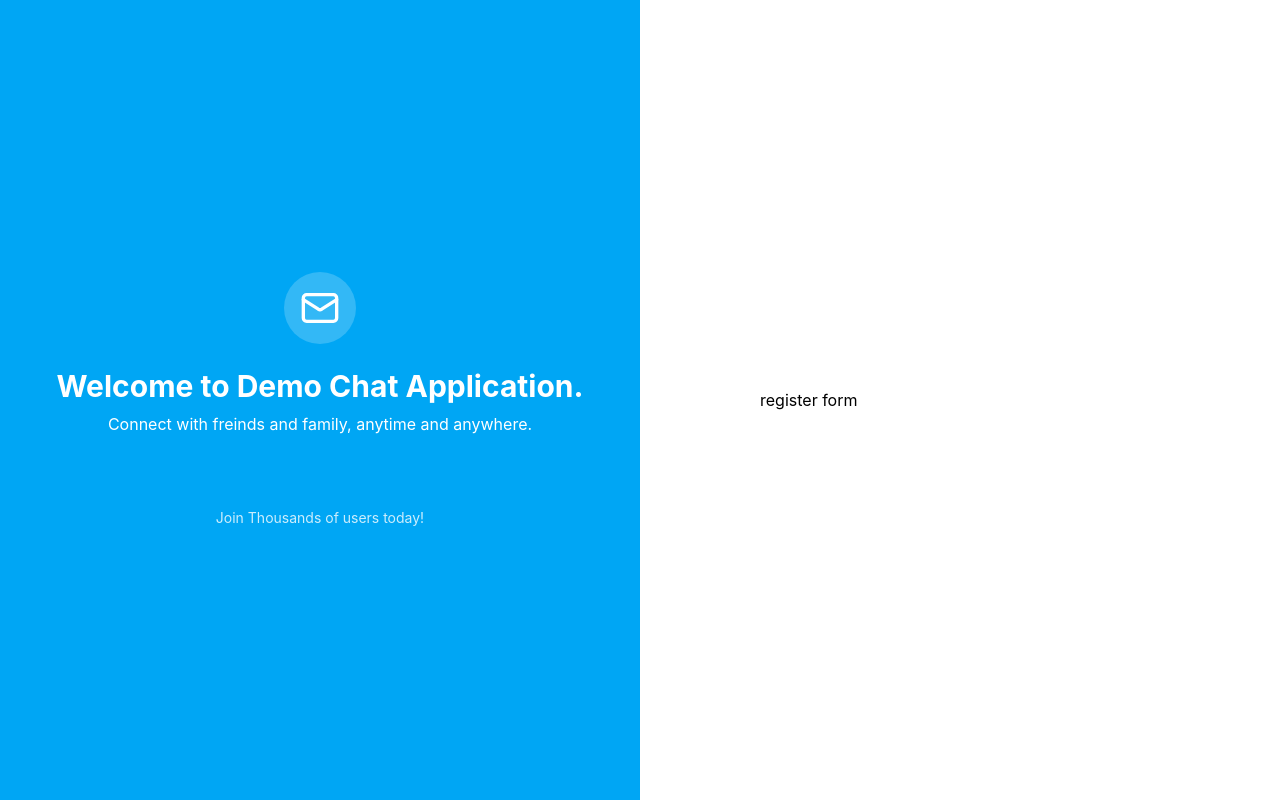
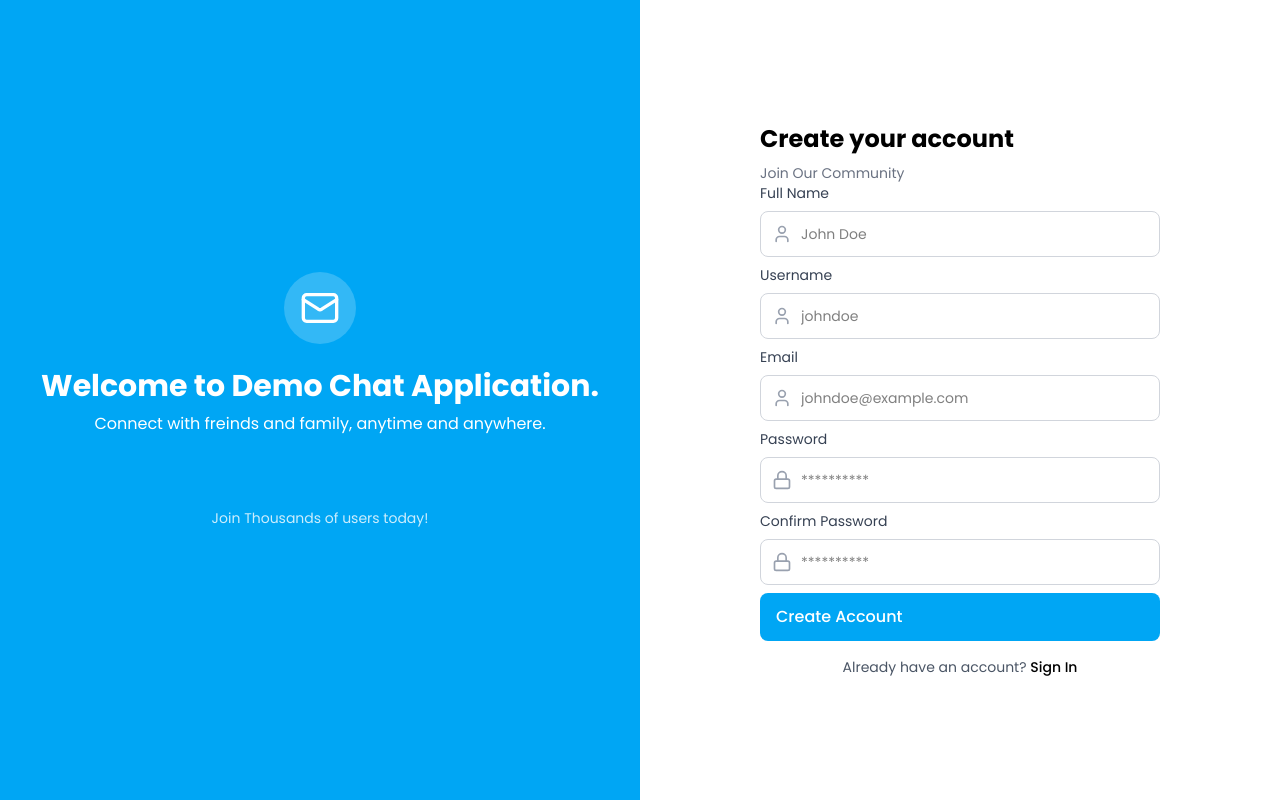
Before and after one commit to kartikvermajs/realtime-chat-application, a React (Vite) app in the folder frontend/: page /auth in a window 1280 px wide. Built offline with nearby package versions, Linux system fonts and the light colour scheme; no server answers.

Commit message:
Account creation logic successful!!

```diff
--- a/frontend/index.html
+++ b/frontend/index.html
@@ -5,6 +5,9 @@
     <link rel="icon" type="image/svg+xml" href="/favicon.svg" />
     <meta name="viewport" content="width=device-width, initial-scale=1.0" />
     <title>Chat App</title>
+    <link rel="preconnect" href="https://fonts.googleapis.com" />
+    <link rel="preconnect" href="https://fonts.gstatic.com" crossorigin />
+    <link href="https://fonts.googleapis.com/css2?family=Poppins:wght@400;500;600;700&display=swap" rel="stylesheet" />
   </head>
   <body>
     <div id="root"></div>
--- a/frontend/src/index.css
+++ b/frontend/src/index.css
@@ -1 +1,5 @@
-@import 'tailwindcss'
+@import 'tailwindcss';
+
+body {
+  font-family: 'Poppins', sans-serif;
+}
--- a/frontend/src/pages/Auth/Auth.tsx
+++ b/frontend/src/pages/Auth/Auth.tsx
@@ -29,11 +29,11 @@ const Auth: React.FC = () => {
         <div className="w-full md:w-6/12 flex p-8 justify-center items-center">
           {isLogin ? (
             <div className="w-full md:w-100">
-              <LoginForm onSwitch={() => setIsLogin(true)} />
+              <LoginForm onSwitch={() => setIsLogin(false)} />
             </div>
           ) : (
             <div className="w-full md:w-100">
-              <RegisterForm onSwitch={() => setIsLogin(false)} />
+              <RegisterForm onSwitch={() => setIsLogin(true)} />
             </div>
           )}
         </div>
--- a/frontend/src/pages/Auth/paritals/RegisterForm.tsx
+++ b/frontend/src/pages/Auth/paritals/RegisterForm.tsx
@@ -1,9 +1,184 @@
+import { z } from "zod";
+import { useForm } from "react-hook-form";
+import { zodResolver } from "@hookform/resolvers/zod";
+import { useMutation } from "@tanstack/react-query";
+import { authService } from "../../../services/authService";
+import { Loader2, Lock, User } from "lucide-react";
+import { toast } from "sonner";
+import { AxiosError } from "axios";
+
 interface RegisterFormProps {
   onSwitch: () => void;
 }
 
+const registerSchema = z
+  .object({
+    fullName: z.string().trim().min(2, { message: "Full name is too short" }),
+    username: z
+      .string()
+      .regex(/^[a-z0-0_]+$/)
+      .min(2, { message: "Username is too short" })
+      .max(12, { message: "Username is too long" })
+      .transform((val) => val.toLocaleLowerCase()),
+
+    email: z.email({ message: "Invalid email address" }),
+    password: z
+      .string()
+      .min(5, { message: "Password must be at least 6 characters long" }),
+
+    confirmPassword: z.string(),
+  })
+  .refine((data) => data.password === data.confirmPassword, {
+    message: "Password do not match",
+    path: ["cofirmPassword"],
+  });
+
+type RegisterFormData = z.infer<typeof registerSchema>;
+
 const RegisterForm: React.FC<RegisterFormProps> = ({ onSwitch }) => {
-  return <>register form</>;
+  const {
+    register,
+    handleSubmit,
+    formState: { errors },
+  } = useForm({
+    resolver: zodResolver(registerSchema),
+  });
+
+  const mutation = useMutation({
+    mutationFn: authService.register,
+    onSuccess: () => {
+      (onSwitch(), toast.success("Account Created! You can now signin!"));
+    },
+    onError: (error: AxiosError<{ message: string }>) => {
+      const msg = error.response?.data?.message || "Registration failed";
+      toast.error(msg);
+    },
+  });
+
+  const onSubmit = (data: RegisterFormData) => mutation.mutate(data);
+
+  return (
+    <>
+      <h2 className="text-2xl font-bold text-dark mb-2">Create your account</h2>
+      <p className="text-gray-500 text-sm sm-8">Join Our Community</p>
+
+      <form onSubmit={handleSubmit(onSubmit)}>
+        <div>
+          <label
+            htmlFor="fullName"
+            className="block text-gray-700 mb-2 text-sm"
+          >
+            Full Name
+          </label>
+          <div className="relative mb-2">
+            <User className="absolute inset-y-0 left-3 size-5 text-gray-400 top-1/2 -translate-y-1/2" />
+            <input
+              {...register("fullName")}
+              className="text-sm w-full pl-10 pr-3 py-3 border border-gray-300 rounded-lg focus:outline-none focus:ring-2 focus:ring-primary"
+              placeholder="John Doe"
+            />
+          </div>
+          {errors.fullName && (
+            <p className="text-red-500 text-sm">{errors.fullName.message}</p>
+          )}
+        </div>
+
+        <div>
+          <label
+            htmlFor="username"
+            className="block text-gray-700 mb-2 text-sm"
+          >
+            Username
+          </label>
+          <div className="relative mb-2">
+            <User className="absolute inset-y-0 left-3 size-5 text-gray-400 top-1/2 -translate-y-1/2" />
+            <input
+              {...register("username")}
+              className="text-sm w-full pl-10 pr-3 py-3 border border-gray-300 rounded-lg focus:outline-none focus:ring-2 focus:ring-primary"
+              placeholder="johndoe"
+            />
+          </div>
+          {errors.username && (
+            <p className="text-red-500 text-sm">{errors.username.message}</p>
+          )}
+        </div>
+
+        <div>
+          <label htmlFor="email" className="block text-gray-700 mb-2 text-sm">
+            Email
+          </label>
+          <div className="relative mb-2">
+            <User className="absolute inset-y-0 left-3 size-5 text-gray-400 top-1/2 -translate-y-1/2" />
+            <input
+              {...register("email")}
+              className="text-sm w-full pl-10 pr-3 py-3 border border-gray-300 rounded-lg focus:outline-none focus:ring-2 focus:ring-primary"
+              placeholder="johndoe@example.com"
+            />
+          </div>
+          {errors.email && (
+            <p className="text-red-500 text-sm">{errors.email.message}</p>
+          )}
+        </div>
+
+        <div>
+          <label
+            htmlFor="password"
+            className="block text-gray-700 mb-2 text-sm"
+          >
+            Password
+          </label>
+          <div className="relative mb-2">
+            <Lock className="absolute inset-y-0 left-3 size-5 text-gray-400 top-1/2 -translate-y-1/2" />
+            <input
+              {...register("password")}
+              className="text-sm w-full pl-10 pr-3 py-3 border border-gray-300 rounded-lg focus:outline-none focus:ring-2 focus:ring-primary"
+              placeholder="**********"
+            />
+          </div>
+          {errors.password && (
+            <p className="text-red-500 text-sm">{errors.password.message}</p>
+          )}
+        </div>
+
+        <div>
+          <label
+            htmlFor="confirmPassword"
+            className="block text-gray-700 mb-2 text-sm"
+          >
+            Confirm Password
+          </label>
+          <div className="relative mb-2">
+            <Lock className="absolute inset-y-0 left-3 size-5 text-gray-400 top-1/2 -translate-y-1/2" />
+            <input
+              {...register("confirmPassword")}
+              className="text-sm w-full pl-10 pr-3 py-3 border border-gray-300 rounded-lg focus:outline-none focus:ring-2 focus:ring-primary"
+              placeholder="**********"
+            />
+          </div>
+          {errors.confirmPassword && (
+            <p className="text-red-500 text-sm">
+              {errors.confirmPassword.message}
+            </p>
+          )}
+        </div>
+
+        <button className="w-full bg-sky-500 hover:bg-sky-600 disabled:cursor-not-allowed text-white font-medium py-3 px-4 rounded-lg transition duration-300 flex justify-cente items-center">
+          {mutation.isPending ? (
+            <Loader2 className="animate-spin size-5" />
+          ) : (
+            "Create Account"
+          )}
+        </button>
+      </form>
+
+      <div className="text-center text-sm mt-4">
+        <span className="text-gray-600">Already have an account? </span>
+        <span className="text-primary font-medium  cursor-pointer hover:underline">
+          Sign In
+        </span>
+      </div>
+    </>
+  );
 };
 
 export default RegisterForm;
```
Also changed, not shown: 2 other files (tests, documents, lock files or other folders).
